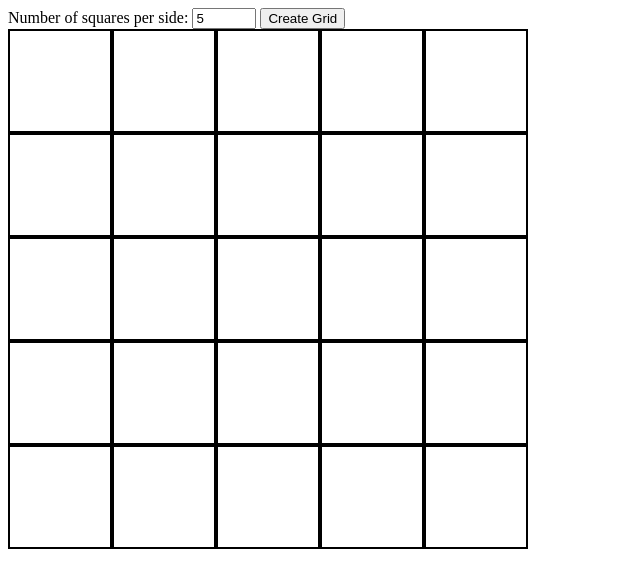
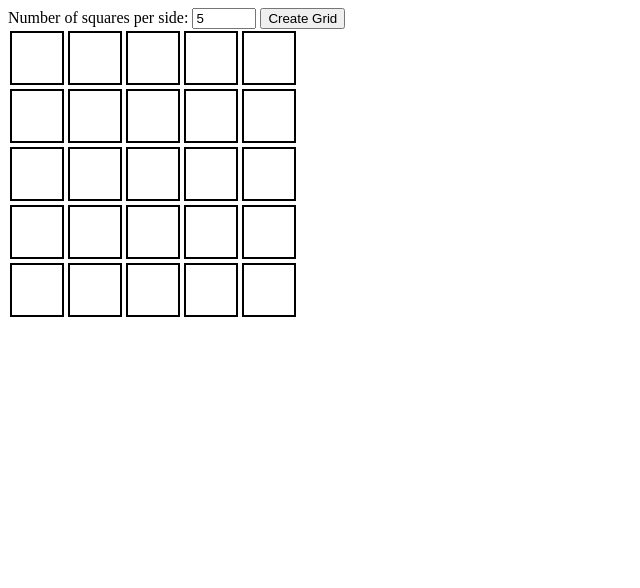
Before and after one commit to overclocked-2124/Etch-a-Sketch, a plain HTML site: page index.html in a window 1280 px wide. Both pictures are taken after typing "5" into the empty fields and a click on the button "Create Grid". Shown: the whole page, without its empty margins (0-640 px from the left). Drawn offline with Linux system fonts and the light colour scheme.

Commit message:
added direct dark functionality but yet to add step wise opacity

```diff
--- a/script.js
+++ b/script.js
@@ -10,6 +10,9 @@ function setGrid(n){
             const newDiv =document.createElement('div');
             newDiv.classList.add('grids');
             gridContainer.appendChild(newDiv);
+            newDiv.addEventListener('mouseover', function(){
+                newDiv.style.backgroundColor = "rgba(0, 0, 0, 1)";
+            });
         }
     }
 }
--- a/style.css
+++ b/style.css
@@ -3,7 +3,11 @@
 }
 
 .grids{
-    width: 100px;
-    height: 100px;
+    width: 50px;
+    height: 50px;
     border: 2px solid black;
+    color: black;
+    background-color: rgba(0, 0, 0, 0);
+    margin: 2px 2px;
+
 }
```
